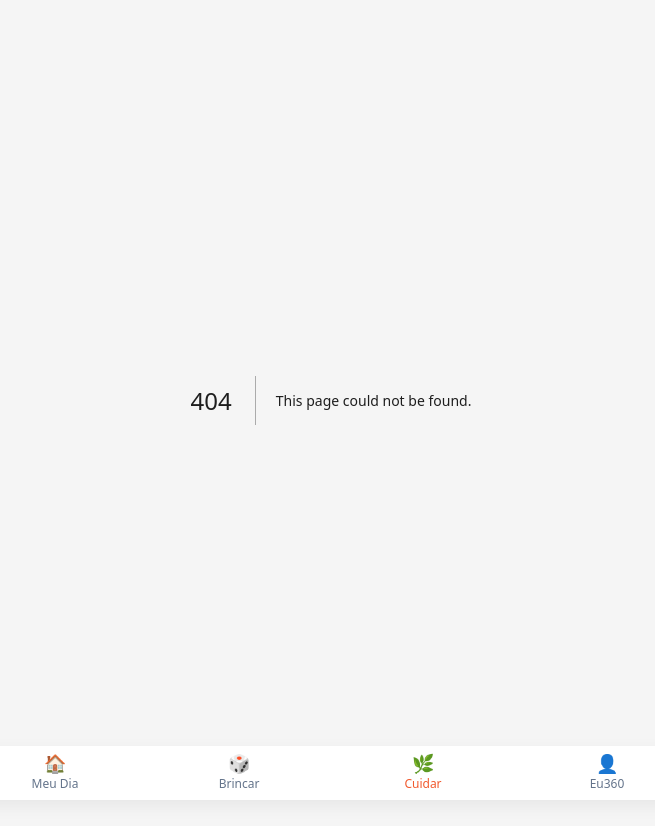
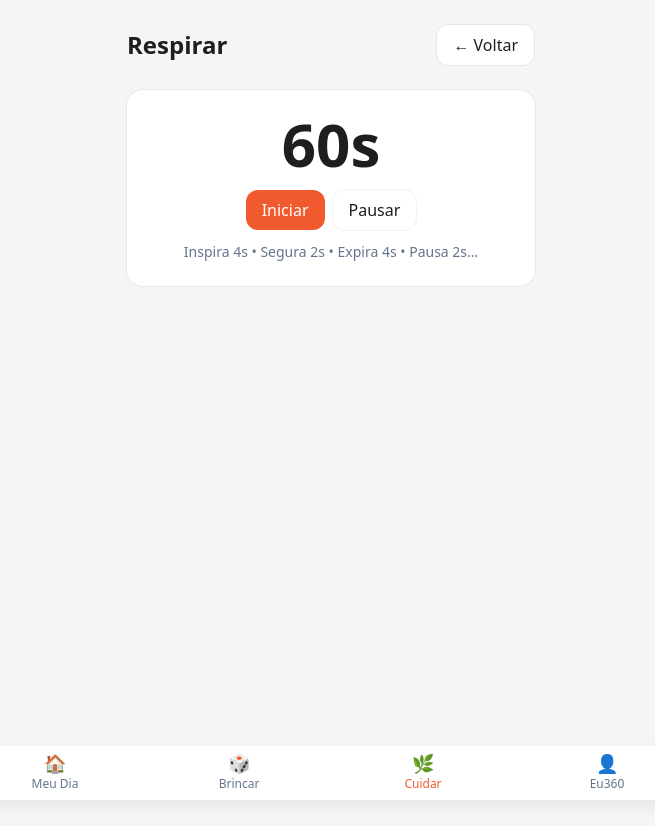
Before and after one commit to simonebrusco/materna360-app, a Next.js app in the folder materna360_starter/: page /cuidar/respirar in a window 1280 px wide. Before the commit this address had no page. Shown: the top 826 px of the page, without its empty margins (309-964 px from the left). After the commit the page ends 800 px from the top, so only its background shows below. Built offline with nearby package versions, Linux system fonts and the light colour scheme.

Commit message:
Create page.jsx

```diff
--- /dev/null
+++ b/materna360_starter/app/cuidar/respirar/page.jsx
@@ -0,0 +1,53 @@
+"use client";
+
+import { useEffect, useRef, useState } from "react";
+import Link from "next/link";
+import { set, get } from "../../../lib/storage";
+import { toast } from "../../../lib/toast";
+
+export default function RespirarPage() {
+  const [sec, setSec] = useState(60);
+  const timer = useRef(null);
+
+  function start() {
+    if (timer.current) return;
+    window.dispatchEvent(new CustomEvent("m360:win", { detail: { type: "badge", name: "CuidarDeMim" } }));
+    toast("Respiração guiada iniciada 🌬️");
+    timer.current = setInterval(() => setSec((s) => Math.max(0, s - 1)), 1000);
+  }
+
+  function pause() {
+    clearInterval(timer.current);
+    timer.current = null;
+  }
+
+  useEffect(() => {
+    if (sec === 0) {
+      pause();
+      const key = "m360:minutes";
+      const base = JSON.parse(get(key) ?? "{}");
+      const next = { ...base, wellbeing: (base.wellbeing ?? 0) + 1 };
+      set(key, JSON.stringify(next));
+      toast("Parabéns! +1 min de autocuidado 💛");
+    }
+    return pause;
+  }, [sec]);
+
+  return (
+    <main className="max-w-md mx-auto px-5 py-6">
+      <header className="flex items-center justify-between mb-6">
+        <h1 className="text-2xl font-semibold">Respirar</h1>
+        <Link href="/cuidar" className="btn bg-white border border-slate-200">← Voltar</Link>
+      </header>
+
+      <div className="rounded-2xl bg-white ring-1 ring-black/5 p-6 text-center">
+        <div className="text-6xl font-semibold tabular-nums">{sec}s</div>
+        <div className="mt-4 flex gap-2 justify-center">
+          <button onClick={start} className="rounded-xl bg-[#F15A2E] text-white px-4 py-2">Iniciar</button>
+          <button onClick={pause} className="rounded-xl bg-white ring-1 ring-black/5 px-4 py-2">Pausar</button>
+        </div>
+        <p className="text-sm text-slate-500 mt-3">Inspira 4s • Segura 2s • Expira 4s • Pausa 2s…</p>
+      </div>
+    </main>
+  );
+}
```
